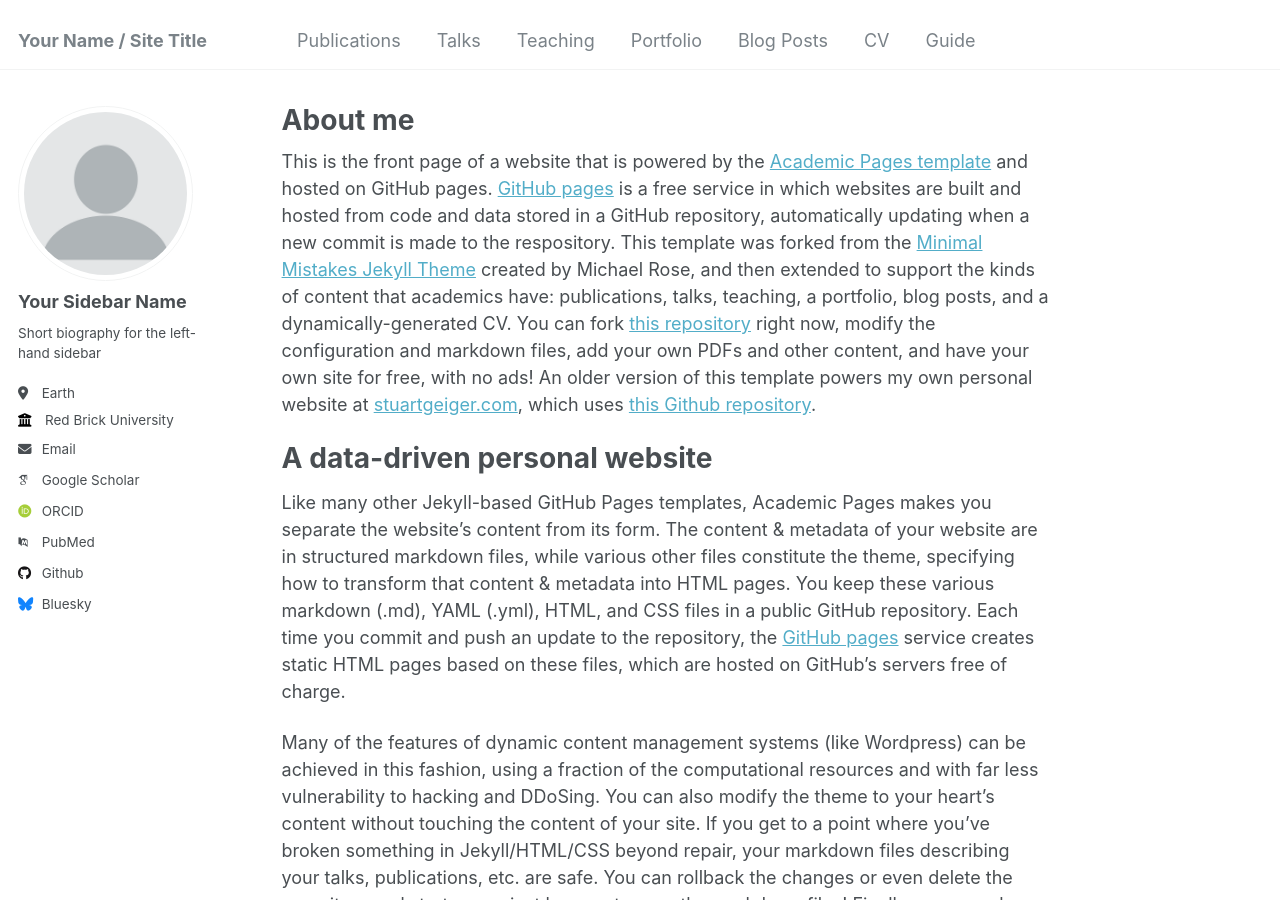
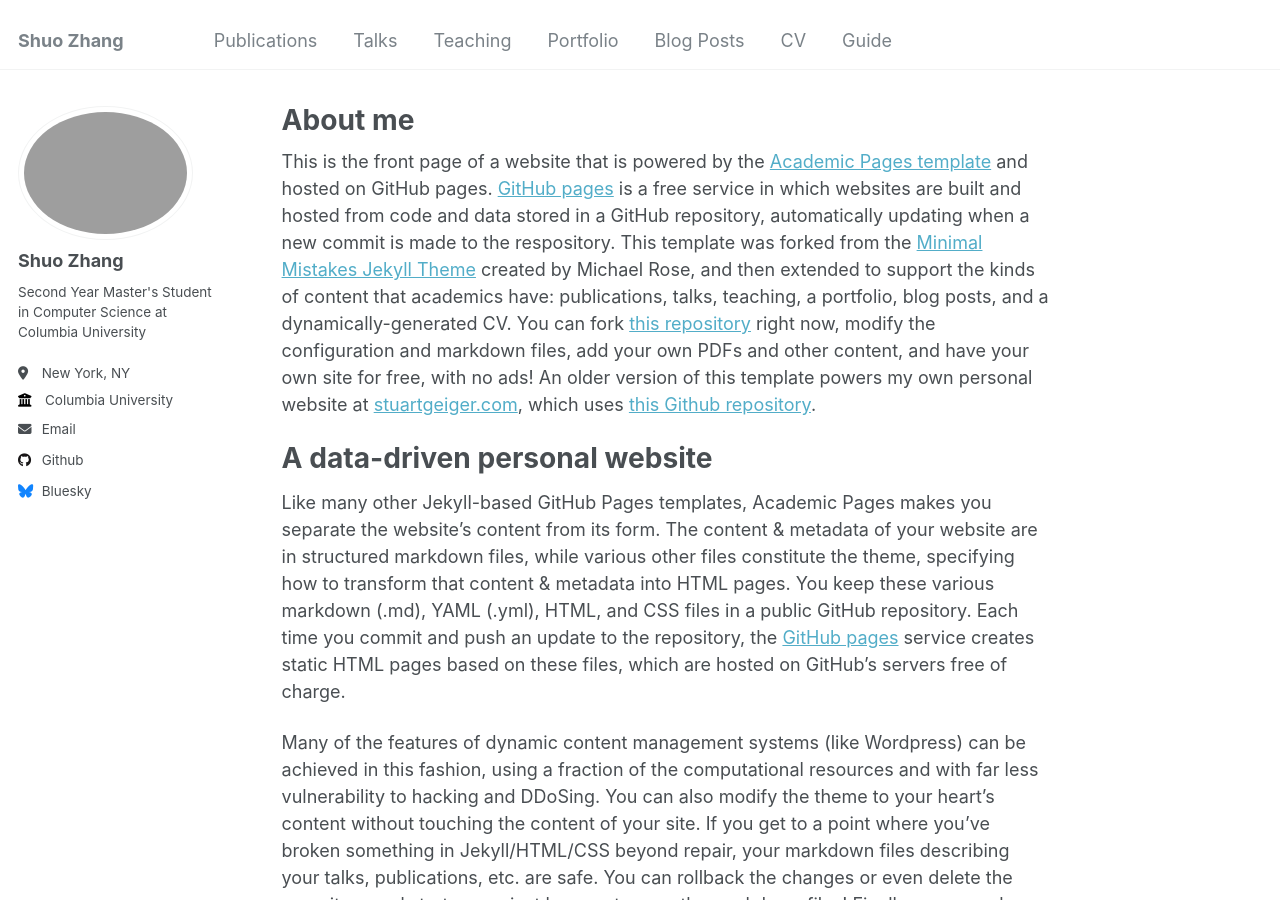
Before and after one commit to Inverse0/Inverse0.github.io, a Jekyll site: the page built from _pages/about.md, in a window 1280 px wide and 900 px high. Built offline with Jekyll 4.4.1, drawn with Linux system fonts in a browser that asks for light colours; some web fonts are replaced.

Commit message:
Update _config.yml

```diff
--- a/_config.yml
+++ b/_config.yml
@@ -8,7 +8,7 @@
 
 # Basic Site Settings
 locale                   : "en-US"
-title                    : "Your Name / Site Title"
+title                    : "Shuo Zhang"
 title_separator          : "-"
 name                     : &name "Your Name"
 description              : &description "personal description"
@@ -21,22 +21,22 @@ repository               : "academicpages/academicpages.github.io"
 #               Additional customization can be done by editing /_includes/author-profile.html
 author:
   # Biographic information
-  avatar           : "profile.png"
-  name             : "Your Sidebar Name"
+  avatar           : # "profile.png"
+  name             : "Shuo Zhang"
   pronouns         : # example: "she/her"
-  bio              : "Short biography for the left-hand sidebar"
-  location         : "Earth"
-  employer         : "Red Brick University"
+  bio              : "Second Year Master's Student in Computer Science at Columbia University"
+  location         : "New York, NY"
+  employer         : "Columbia University"
   uri              : # URL
-  email            : "none@example.org"
+  email            : "sz3177@columbia.edu"
 
   # Academic websites
   arxiv            : # URL - Update with the correct link to your profile
-  googlescholar    : "https://scholar.google.com/citations?user=PS_CX0AAAAAJ"
+  googlescholar    : # "https://scholar.google.com/citations?user=PS_CX0AAAAAJ"
   impactstory      : # URL
-  orcid            : "http://orcid.org/yourorcidurl"
+  orcid            : # "http://orcid.org/yourorcidurl"
   semantic         : # URL
-  pubmed           : "https://www.ncbi.nlm.nih.gov/pubmed/?term=john+snow"
+  pubmed           : # "https://www.ncbi.nlm.nih.gov/pubmed/?term=john+snow"
   researchgate     : # URL
 
   # Repositories and software development
```
